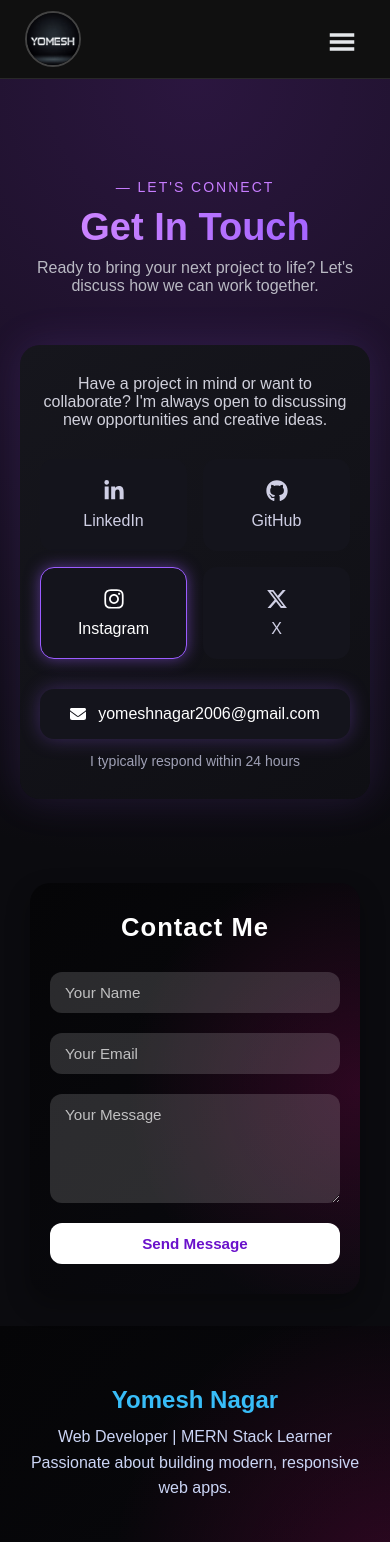
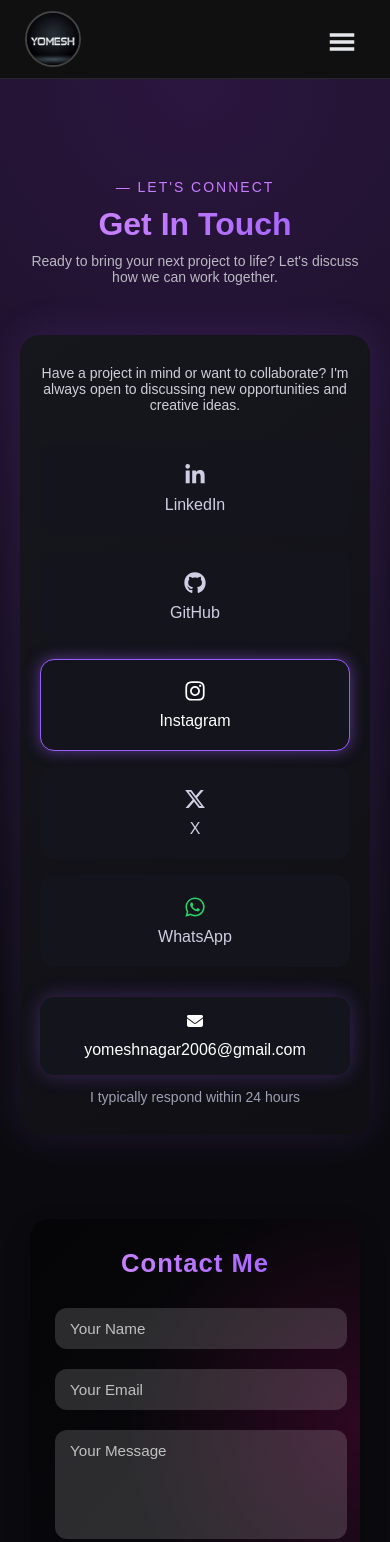
Before and after one commit to Yomesh15/New_Portfolio, a React (Vite) app in the folder Frontend/portfolio_yomesh/: page /contact in a window 390 px wide. Shown: the top 1542 px of the page. Built offline with nearby package versions, Linux system fonts and the light colour scheme.

Commit message:
PORTFOLIO

```diff
--- a/Frontend/portfolio_yomesh/src/Components/Contact2.jsx
+++ b/Frontend/portfolio_yomesh/src/Components/Contact2.jsx
@@ -5,7 +5,8 @@
     FaGithub,
     FaInstagram,
     FaXTwitter,
-    FaEnvelope
+    FaEnvelope,
+    FaWhatsapp
 } from "react-icons/fa6";
 import { useNavigate } from "react-router-dom";
 
@@ -13,14 +14,12 @@
     const navigate = useNavigate();
     const contactRef = useRef(null);
 
-    // to storee form data
     const [formData, setFormData] = useState({
         name: "",
         email: "",
         message: ""
     });
 
-    // Handle input changee
     const handleChange = (e) => {
         setFormData({
             ...formData,
@@ -28,14 +27,25 @@
         });
     };
 
-    // Handle form submission
     const sendinfo = async (e) => {
         e.preventDefault();
+
         try {
-            const res = await axios.post("http://localhost:2006/api/contact", formData);
+            await axios.post(
+                "http://localhost:2006/api/contact",
+                formData
+            );
+
             alert("Thank you for reaching out! I'll get back to you soon.");
+
             navigate("/");
-            setFormData({ name: "", email: "", message: "" });
+
+            setFormData({
+                name: "",
+                email: "",
+                message: ""
+            });
+
         } catch (error) {
             console.error(error);
             alert("Oops! Something went wrong. Please try again.");
@@ -45,57 +55,119 @@
     useEffect(() => {
         const observer = new IntersectionObserver(
             ([entry]) => {
-                if (entry.isIntersecting) entry.target.classList.add("show");
+                if (entry.isIntersecting) {
+                    entry.target.classList.add("show");
+                }
             },
             { threshold: 0.2 }
         );
 
-        if (contactRef.current) observer.observe(contactRef.current);
+        if (contactRef.current) {
+            observer.observe(contactRef.current);
+        }
+
         return () => observer.disconnect();
     }, []);
 
     return (
         <section className="contact-section">
+
             <div className="contact-container reveal" ref={contactRef}>
-                <span className="contact-subtitle">— LET'S CONNECT</span>
-                <h2 className="contact-title">Get In Touch</h2>
+
+                <span className="contact-subtitle">
+                    — LET'S CONNECT
+                </span>
+
+                <h2 className="contact-title">
+                    Get In Touch
+                </h2>
+
                 <p className="contact-desc">
-                    Ready to bring your next project to life? Let's discuss how we can work together.
+                    Ready to bring your next project to life?
+                    Let's discuss how we can work together.
                 </p>
 
                 <div className="contact-card">
+
                     <p className="contact-text">
-                        Have a project in mind or want to collaborate? I'm always open to discussing
-                        new opportunities and creative ideas.
+                        Have a project in mind or want to collaborate?
+                        I'm always open to discussing new opportunities
+                        and creative ideas.
                     </p>
 
                     <div className="social-links">
-                        <a href="https://www.linkedin.com/in/yomesh-nagar-064a89374/" target="_blank" className="social-box">
-                            <FaLinkedinIn /><span>LinkedIn</span>
+
+                        <a
+                            href="https://www.linkedin.com/in/yomesh-nagar-064a89374/"
+                            target="_blank"
+                            rel="noopener noreferrer"
+                            className="social-box"
+                        >
+                            <FaLinkedinIn />
+                            <span>LinkedIn</span>
                         </a>
-                        <a href="https://github.com/Yomesh15/" target="_blank" className="social-box">
-                            <FaGithub /><span>GitHub</span>
+
+                        <a
+                            href="https://github.com/Yomesh15/"
+                            target="_blank"
+                            rel="noopener noreferrer"
+                            className="social-box"
+                        >
+                            <FaGithub />
+                            <span>GitHub</span>
                         </a>
-                        <a href="https://www.instagram.com/yomesh_nagar15/" target="_blank" className="social-box active">
-                            <FaInstagram /><span>Instagram</span>
+
+                        <a
+                            href="https://www.instagram.com/yomesh_nagar15/"
+                            target="_blank"
+                            rel="noopener noreferrer"
+                            className="social-box active"
+                        >
+                            <FaInstagram />
+                            <span>Instagram</span>
                         </a>
-                        <a href="https://x.com/YomeshNaga61969" target="_blank" className="social-box">
-                            <FaXTwitter /><span>X</span>
+
+                        <a
+                            href="https://x.com/YomeshNaga61969"
+                            target="_blank"
+                            rel="noopener noreferrer"
+                            className="social-box"
+                        >
+                            <FaXTwitter />
+                            <span>X</span>
                         </a>
+
+                        <a
+                            href="https://wa.me/8955770391?text=Hello%20Yomesh,%20I%20visited%20your%20portfolio%20and%20want%20to%20connect."
+                            target="_blank"
+                            rel="noopener noreferrer"
+                            className="social-box whatsapp-box"
+                        >
+                            <FaWhatsapp />
+                            <span>WhatsApp</span>
+                        </a>
+
                     </div>
 
                     <div className="email-box">
-                        <FaEnvelope /><span>yomeshnagar2006@gmail.com</span>
+                        <FaEnvelope />
+                        <span>yomeshnagar2006@gmail.com</span>
                     </div>
 
-                    <p className="reply-time">I typically respond within 24 hours</p>
+                    <p className="reply-time">
+                        I typically respond within 24 hours
+                    </p>
+
                 </div>
             </div>
 
-            {/* Contact Form */}
+            {/* CONTACT FORMM */}
             <div className="sendcontact">
+
                 <h2>Contact Me</h2>
+
                 <form onSubmit={sendinfo}>
+
                     <input
                         type="text"
                         placeholder="Your Name"
@@ -104,6 +176,7 @@
                         onChange={handleChange}
                         required
                     />
+
                     <input
                         type="email"
                         placeholder="Your Email"
@@ -112,6 +185,7 @@
                         onChange={handleChange}
                         required
                     />
+
                     <textarea
                         rows="5"
                         placeholder="Your Message"
@@ -120,7 +194,11 @@
                         onChange={handleChange}
                         required
                     ></textarea>
-                    <button type="submit">Send Message</button>
+
+                    <button type="submit">
+                        Send Message
+                    </button>
+
                 </form>
             </div>
         </section>
--- a/Frontend/portfolio_yomesh/src/Components/Hero.jsx
+++ b/Frontend/portfolio_yomesh/src/Components/Hero.jsx
@@ -112,7 +112,7 @@
 
         <div className="hero-buttons">
           <a
-            href="https://sd-cafe-restaurant.vercel.app/"
+            href="https://velora-self-sigma.vercel.app/"
             target="_blank"
             rel="noopener noreferrer"
             className="btn-primary"
--- a/Frontend/portfolio_yomesh/src/Components/Journey.jsx
+++ b/Frontend/portfolio_yomesh/src/Components/Journey.jsx
@@ -29,7 +29,6 @@
         <section className="about-section reveal">
             <div className="about-container">
 
-                {/* Heading */}
                 <div className="about-heading">
                     <span className="subtitle">DISCOVER MY JOURNEY</span>
                     <h2>About Me</h2>
@@ -39,8 +38,6 @@
                 {/* Main Content */}
                 <div className="about-content">
 
-                    {/* Left Card */}
-                    {/* Left Card */}
                     <div className="profile-card">
                         <img src={humanphoto} alt="Yomesh Nagar" />
 
@@ -50,9 +47,9 @@
                                 <FaReact />
                             </div>
 
-                            {/* <div className="icon node">
+                            <div className="icon node">
                                 <FaNodeJs />
-                            </div> */}
+                            </div>
 
                             {/* <div className="icon mongo">
                                 <SiMongodb />
--- a/Frontend/portfolio_yomesh/src/Components/Navbar.jsx
+++ b/Frontend/portfolio_yomesh/src/Components/Navbar.jsx
@@ -5,7 +5,7 @@
 import { FaTools } from "react-icons/fa";
 import { IoCall } from "react-icons/io5";
 import { IoMdColorPalette } from "react-icons/io";
-import { Link } from "react-router-dom";
+import { Link, useNavigate } from "react-router-dom";
 
 import resume from "../assets/Yomesh_Nagar_Resume.pdf";
 import { BsDownload } from "react-icons/bs";
@@ -16,46 +16,49 @@
 
   const toggleMobileMenu = () => setIsMobileOpen(!isMobileOpen);
 
+  const scrolltotop  = () =>{
+    window.scrollTo({top:0, behavior:'smooth'})
+  }
+  const navigate = useNavigate()
+
   return (
     <nav className="navcontainer">
-      {/* Logo */}
-      <img src={navyomesh} alt="Yomesh" className="nav-logo" />
+      <img src={navyomesh} alt="Yomesh" className="nav-logo" onClick={() =>{
+        scrolltotop();
+        navigate("/")
+      }}/>
 
-      {/* Hamburger (mobile only) */}
       <div className="hamburger" onClick={toggleMobileMenu}>
         <GiHamburgerMenu size={28} />
       </div>
 
-      {/* Navigation Links */}
       <ul className={`nav-links ${isMobileOpen ? "open" : ""}`}>
         <li>
-          <Link href="/" className="link">
+          <Link href="/" className="link" onClick={()=> scrolltotop()}>
             <AiOutlineHome /> <span>Home</span>
           </Link>
         </li>
 
         <li>
-          <Link to="/projects" className="link">
+          <Link to="/projects" className="link" onClick={()=> scrolltotop()}>
             <FiGithub /> <span>Projects</span>
           </Link>
         </li>
 
         <li>
-          <Link to="/skills" className="link">
+          <Link to="/skills" className="link" onClick={()=> scrolltotop()}>
             <FaTools /> <span>Skills</span>
           </Link>
         </li>
 
         <li>
-          <Link to="/contact" className="link">
+          <Link to="/contact" className="link" onClick={()=> scrolltotop()}>
             <IoCall /> <span>Contact</span>
           </Link>
         </li>
 
       </ul>
 
-
-      {/* Resume Button */}
       <button
         className="resumedownload"
         onClick={() => {
--- a/Frontend/portfolio_yomesh/src/Components/Projects.jsx
+++ b/Frontend/portfolio_yomesh/src/Components/Projects.jsx
@@ -1,6 +1,6 @@
 import React from "react";
 import { FiGithub, FiExternalLink } from "react-icons/fi";
-import sdcafeproject from "../assets/sdcafeproject.png";
+import Velora from "../assets/velora.png";
 import quizproject from "../assets/quizproject.png";
 
 const Projects = () => {
@@ -20,33 +20,34 @@
           {/* project 1 */}
           <div className="project-card">
             <img
-              src={sdcafeproject}
-              alt="SD Cafe Website"
+              src={Velora}
+              alt="Velora"
             />
 
             <div className="project-content">
-              <h3>SD Cafe Restaurant</h3>
+              <h3>Velora</h3>
               <p>
-                A modern, responsive restaurant website built using React,
-                featuring menu sections and smooth UI interactions.
+                Velora is a modern MERN-stack ecommerce web application designed to deliver a seamless and stylish online shopping experience. It features responsive UI, secure authentication, product browsing, cart management, and smooth user interactions with a clean and premium design approach.
               </p>
 
               <div className="project-tech">
                 <span>React</span>
+                <span>Nodejs</span>
                 <span>CSS</span>
                 <span>Vercel</span>
+                <span>Render</span>
               </div>
 
               <div className="project-links">
                 <a
-                  href="https://sd-cafe-restaurant.vercel.app/"
+                  href="https://velora-self-sigma.vercel.app/"
                   target="_blank"
                   rel="noopener noreferrer"
                 >
                   Live <FiExternalLink />
                 </a>
                 <a
-                  href="https://github.com/Yomesh15/SD-Cafe-Restaurant"
+                  href="https://github.com/Yomesh15/Velora"
                   target="_blank"
                   rel="noopener noreferrer"
                 >
@@ -56,7 +57,7 @@
             </div>
           </div>
 
-          {/* Project 2 */}
+          {/* Projectt 2 */}
           <div className="project-card">
             <img
               src={quizproject}
--- a/Frontend/portfolio_yomesh/src/index.css
+++ b/Frontend/portfolio_yomesh/src/index.css
@@ -83,6 +83,8 @@
   display: flex;
   align-items: center;
   gap: 10px;
+  position: relative;
+  left: 44px;
   list-style: none;
   transition: all 0.3s ease;
 }
@@ -654,6 +656,7 @@
   color: #61dafb;
 }
 
+
 .node svg {
   color: #68a063;
 }
@@ -670,7 +673,7 @@
 .react {
   top: 624px;
   /* top: 1768px; */
-  left: 378px;
+  left: 374px;
   background-color: black;
   animation: zigzagRotate 6s ease-in-out infinite;
   animation-delay: 0.8s;
@@ -1285,8 +1288,7 @@
 
 
 
-
-/* contact css  */
+/* CONTACT SECTION */
 .contact-section {
   padding: 100px 20px;
   background: radial-gradient(circle at top, #2b163f, #0b0b0f 60%);
@@ -1321,6 +1323,7 @@
   font-size: 16px;
 }
 
+/* CARD */
 .contact-card {
   margin-top: 50px;
   padding: 40px;
@@ -1335,9 +1338,10 @@
   margin-bottom: 30px;
 }
 
+/* SOCIAL LINKS */
 .social-links {
   display: grid;
-  grid-template-columns: repeat(4, 1fr);
+  grid-template-columns: repeat(5, 1fr);
   gap: 16px;
 }
 
@@ -1366,6 +1370,17 @@
   color: #fff;
 }
 
+/* WHATSAPP */
+.whatsapp-box:hover {
+  border-color: #25D366;
+  box-shadow: 0 0 18px rgba(37, 211, 102, 0.5);
+}
+
+.whatsapp-box svg {
+  color: #25D366;
+}
+
+/* EMAIL */
 .email-box {
   margin: 30px auto 10px;
   max-width: 420px;
@@ -1386,8 +1401,74 @@
   color: #9fa0b5;
 }
 
+/* CONTACT FORM */
+.sendcontact {
+  max-width: 700px;
+  margin: 70px auto 0;
+  background: linear-gradient(145deg, #16161d, #0f0f14);
+  padding: 40px;
+  border-radius: 20px;
+  box-shadow: 0 0 40px rgba(155, 92, 255, 0.15);
+}
+
+.sendcontact h2 {
+  text-align: center;
+  margin-bottom: 30px;
+  font-size: 36px;
+  background: linear-gradient(90deg, #d58cff, #9b5cff);
+  -webkit-background-clip: text;
+  -webkit-text-fill-color: transparent;
+}
+
+.sendcontact form {
+  padding-left: 5px;
+  display: flex;
+  flex-direction: column;
+  gap: 20px;
+}
+
+.sendcontact input,
+.sendcontact textarea {
+  width: 92%;
+  padding: 15px;
+  border-radius: 12px;
+  border: 1px solid #2d2d3a;
+  background: #111118;
+  color: white;
+  font-size: 15px;
+  outline: none;
+  transition: 0.3s;
+}
+
+.sendcontact input:focus,
+.sendcontact textarea:focus {
+  border-color: #9b5cff;
+  box-shadow: 0 0 10px rgba(155, 92, 255, 0.4);
+}
+
+.sendcontact textarea {
+  resize: none;
+}
+
+.sendcontact button {
+  padding: 14px;
+  border: none;
+  border-radius: 12px;
+  background: linear-gradient(90deg, #9b5cff, #c77dff);
+  color: white;
+  font-size: 16px;
+  cursor: pointer;
+  transition: 0.3s;
+}
+
+.sendcontact button:hover {
+  transform: translateY(-2px);
+  box-shadow: 0 0 20px rgba(155, 92, 255, 0.5);
+}
+
 /* RESPONSIVE */
 @media (max-width: 768px) {
+
   .contact-title {
     font-size: 38px;
   }
@@ -1398,6 +1479,43 @@
 
   .contact-card {
     padding: 30px 20px;
+  }
+
+  .sendcontact {
+    padding: 30px 20px;
+  }
+
+  .sendcontact h2 {
+    font-size: 30px;
+  }
+
+  .email-box {
+    flex-direction: column;
+    text-align: center;
+    word-break: break-word;
+  }
+}
+
+@media (max-width: 480px) {
+
+  .contact-title {
+    font-size: 32px;
+  }
+
+  .social-links {
+    grid-template-columns: 1fr;
+  }
+
+  .contact-text {
+    font-size: 14px;
+  }
+
+  .contact-desc {
+    font-size: 14px;
+  }
+
+  .sendcontact button {
+    width: 100%;
   }
 }
 
```
Also changed, not shown: Frontend/portfolio_yomesh/src/assets/velora.png (added).
